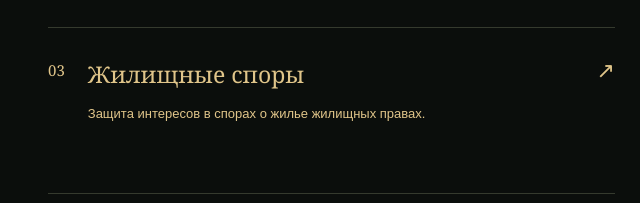
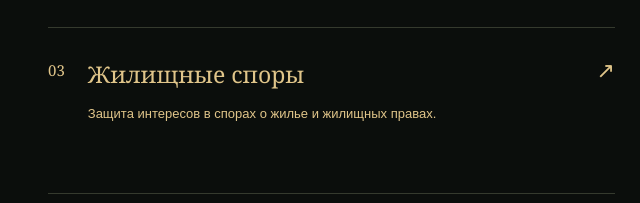
Before and after one commit to GLEV999/anna-law-site, a plain HTML site: page index.html in a window 1280 px wide. Shown: the part 1317-1520 px from the top of the page, 0-640 px from the left. Drawn offline with Linux system fonts and the light colour scheme.

Commit message:
Update index.html

```diff
--- a/index.html
+++ b/index.html
@@ -45,7 +45,7 @@
   <span class="service-arrow" aria-hidden="true">&#8599;&#65038;</span>
 </a>
 <a class="service" href="./zemelnye-spory.html"><span class="service-number">02</span><span class="service-body"><h3>Земельные споры</h3><p>Правовые вопросы, связанные с земельными участками и их использованием.</p></span><span class="service-arrow" aria-hidden="true">&#8599;&#65038;</span></a>
-<a class="service" href="https://max.ru/u/f9LHodD0cOI7Xfsgb19KbJKbp6K6fRbyBsoQZZTtWMDK60sZPwkLlv2hIeY" target="_blank" rel="noopener noreferrer"><span class="service-number">03</span><span class="service-body"><h3>Жилищные споры</h3><p>Защита интересов в спорах о жилье жилищных правах.</p></span><span class="service-arrow" aria-hidden="true">&#8599;&#65038;</span></a>
+<a class="service" href="./zhilishchnye-spory.html"><span class="service-number">03</span><span class="service-body"><h3>Жилищные споры</h3><p>Защита интересов в спорах о жилье и жилищных правах.</p></span><span class="service-arrow" aria-hidden="true">&#8599;&#65038;</span></a>
 <a class="service" href="https://max.ru/u/f9LHodD0cOI7Xfsgb19KbJKbp6K6fRbyBsoQZZTtWMDK60sZPwkLlv2hIeY" target="_blank" rel="noopener noreferrer"><span class="service-number">04</span><span class="service-body"><h3>Развод и раздел имущества</h3><p>Юридическое сопровождение при расторжении брака и разделе имущества.</p></span><span class="service-arrow" aria-hidden="true">&#8599;&#65038;</span></a>
 <a class="service" href="https://max.ru/u/f9LHodD0cOI7Xfsgb19KbJKbp6K6fRbyBsoQZZTtWMDK60sZPwkLlv2hIeY" target="_blank" rel="noopener noreferrer"><span class="service-number">05</span><span class="service-body"><h3>Военные споры</h3><p>Разбор правовых вопросов, возникающих в связи с военной службой.</p></span><span class="service-arrow" aria-hidden="true">&#8599;&#65038;</span></a>
 <a class="service" href="https://max.ru/u/f9LHodD0cOI7Xfsgb19KbJKbp6K6fRbyBsoQZZTtWMDK60sZPwkLlv2hIeY" target="_blank" rel="noopener noreferrer"><span class="service-number">06</span><span class="service-body"><h3>Трудовые споры</h3><p>Юридическая помощь в защите прав и интересов в трудовых отношениях.</p></span><span class="service-arrow" aria-hidden="true">&#8599;&#65038;</span></a>
```
